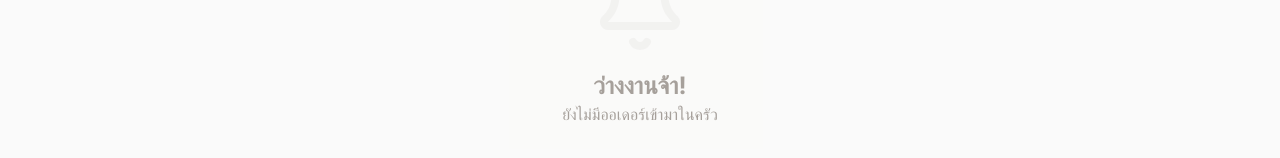
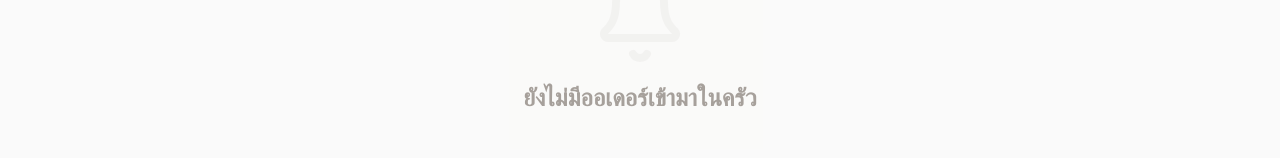
Before and after one commit to Peerapol-ch/POS-app, a Next.js app: page /KDS in a window 1280 px wide. Shown: the part 360-518 px from the top of the page. Built offline with nearby package versions, Linux system fonts and the light colour scheme; no server answers; the database is empty.

Commit message:
Initial commit

```diff
--- a/app/KDS/page.tsx
+++ b/app/KDS/page.tsx
@@ -535,8 +535,7 @@ export default function KitchenDisplay() {
         ) : (
           <div className="flex flex-col items-center justify-center min-h-[60vh] text-stone-300">
             <Bell className="w-24 h-24 mb-4 opacity-20" />
-            <h3 className="text-2xl font-bold text-stone-400">ว่างงานจ้า!</h3>
-            <p className="text-stone-400">ยังไม่มีออเดอร์เข้ามาในครัว</p>
+            <h3 className="text-2xl font-bold text-stone-400">ยังไม่มีออเดอร์เข้ามาในครัว</h3>
           </div>
         )}
       </div>
```
